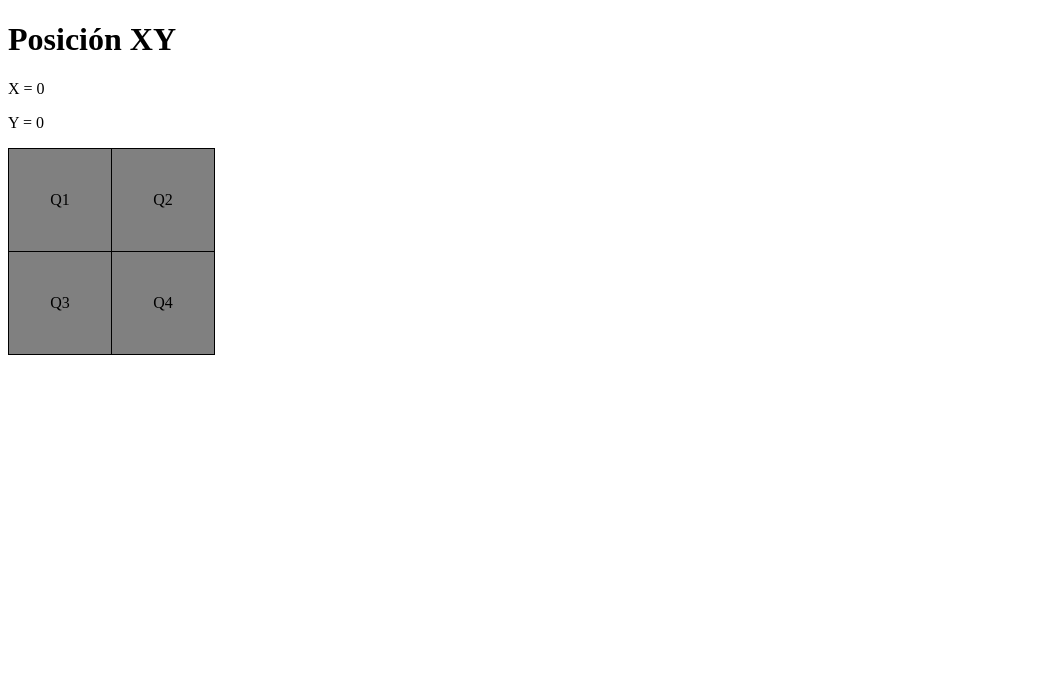
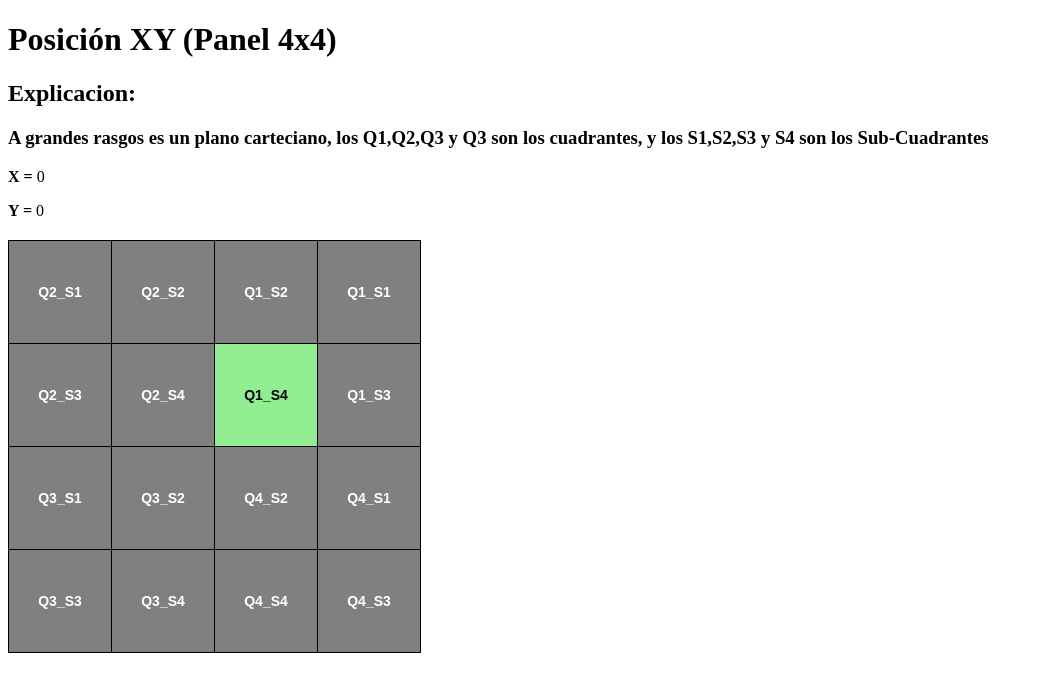
Before and after one commit to Guarisapo/LecturaXY_pagina_LA, a Flask app: page / in a window 1280 px wide. Shown: the top 692 px of the page, without its empty margins (0-1043 px from the left). Run offline with Flask 3, Linux system fonts and the light colour scheme; data that the repository does not hold is empty.

Commit message:
Actualizando repositorio

```diff
--- a/app.py
+++ b/app.py
@@ -1,7 +1,7 @@
 from flask import Flask, render_template
 import socket
 app = Flask(__name__)
-HOST = "172.20.10.2"	## Ip del servidor
+HOST = "192.168.100.116"	## Ip del servidor
 PORT = 12345			## Puerto del servidor
 
 def leer_sensor():
--- a/templates/index.html
+++ b/templates/index.html
@@ -1,63 +1,72 @@
 <!DOCTYPE html>
-<html>
+<html lang="es">
 
 <head>
- <meta http-equiv="refresh" content="2"></meta>
+    <meta charset="utf-8">
+    <meta http-equiv="refresh" content="2">
+    <title>Posición XY - Matriz 4x4</title>
+
     <style>
-	#tabla{border-collapse:collapse;
+        #tabla {
+            border-collapse: collapse;
+            margin-top: 20px;
         }
-	#q1,#q2,#q3,#q4{	/*Varios id con mismas características*/
-		width:100px;
-		height:100px;
-		border:1px solid black;
-		text-align:center;
+        /* Una sola clase para definir el tamaño de los 16 cuadros */
+        .celda {
+            width: 100px;
+            height: 100px;
+            border: 1px solid black;
+            text-align: center;
+            font-family: sans-serif;
+            font-weight: bold;
+            font-size: 14px;
         }
-	#q1{background-color:	/*Cuadrante 1*/
-		{% if ejeX > 0 and ejeY > 0 %}
-			lightblue;
-		{% else %}
-			gray;
-		{% endif %}
+        /* Estado de la Clase */
+        .active {
+            background-color: lightgreen;
         }
-	#q2{background-color:	/*Cuadrante 2*/
-		{% if ejeX > 0 and ejeY < 0 %}
-			lightblue;
-		{% else %}
-			gray;
-		{% endif %}
-		}
-	#q3{background-color:	/*Cuadrante 3*/
-		{% if ejeX < 0 and ejeY > 0 %}
-			lightblue;
-		{% else %}
-			gray;
-		{% endif %}
-		}
-	#q4{background-color:	/*Cuadrante 4*/
-		{% if ejeX < 0 and ejeY < 0 %}
-			lightblue;
-		{% else %}
-			gray;
-		{% endif %}
+        .inactive {
+            background-color: gray;
+            color: #ffffff;
         }
     </style>
+</head>
 
-</head>
 <body>
 
-<h1>Posición XY</h1>
-
-<p>X = {{ ejeX }}</p>
-<p>Y = {{ ejeY }}</p>
+    <h1>Posición XY (Panel 4x4)</h1>
+    <h2>Explicacion:</h2>
+    <h3>A grandes rasgos es un plano carteciano, los Q1,Q2,Q3 y Q3 son los cuadrantes, y los S1,S2,S3 y S4 son los Sub-Cuadrantes</h3>
+    <p><strong>X =</strong> {{ ejeX }}</p>
+    <p><strong>Y =</strong> {{ ejeY }}</p>
 
     <table id="tabla">
-<tr id="cuadros">
-    <td id="q1">Q1</td>
-    <td id="q2">Q2</td>
+        <tr>
+            <td class="celda {% if ejeX >= -10 and ejeX < -5 and ejeY >= 5 and ejeY <= 10 %}active{% else %}inactive{% endif %}">Q2_S1</td>
+            <td class="celda {% if ejeX >= -5  and ejeX < 0  and ejeY >= 5 and ejeY <= 10 %}active{% else %}inactive{% endif %}">Q2_S2</td>
+            <td class="celda {% if ejeX >= 0   and ejeX < 5  and ejeY >= 5 and ejeY <= 10 %}active{% else %}inactive{% endif %}">Q1_S2</td>
+            <td class="celda {% if ejeX >= 5   and ejeX <= 10 and ejeY >= 5 and ejeY <= 10 %}active{% else %}inactive{% endif %}">Q1_S1</td>
         </tr>
+
         <tr>
-    <td id="q3">Q3</td>
-    <td id="q4">Q4</td>
+            <td class="celda {% if ejeX >= -10 and ejeX < -5 and ejeY >= 0 and ejeY < 5 %}active{% else %}inactive{% endif %}">Q2_S3</td>
+            <td class="celda {% if ejeX >= -5  and ejeX < 0  and ejeY >= 0 and ejeY < 5 %}active{% else %}inactive{% endif %}">Q2_S4</td>
+            <td class="celda {% if ejeX >= 0   and ejeX < 5  and ejeY >= 0 and ejeY < 5 %}active{% else %}inactive{% endif %}">Q1_S4</td>
+            <td class="celda {% if ejeX >= 5   and ejeX <= 10 and ejeY >= 0 and ejeY < 5 %}active{% else %}inactive{% endif %}">Q1_S3</td>
+        </tr>
+
+        <tr>
+            <td class="celda {% if ejeX >= -10 and ejeX < -5 and ejeY >= -5 and ejeY < 0 %}active{% else %}inactive{% endif %}">Q3_S1</td>
+            <td class="celda {% if ejeX >= -5  and ejeX < 0  and ejeY >= -5 and ejeY < 0 %}active{% else %}inactive{% endif %}">Q3_S2</td>
+            <td class="celda {% if ejeX >= 0   and ejeX < 5  and ejeY >= -5 and ejeY < 0 %}active{% else %}inactive{% endif %}">Q4_S2</td>
+            <td class="celda {% if ejeX >= 5   and ejeX <= 10 and ejeY >= -5 and ejeY < 0 %}active{% else %}inactive{% endif %}">Q4_S1</td>
+        </tr>
+
+        <tr>
+            <td class="celda {% if ejeX >= -10 and ejeX < -5 and ejeY >= -10 and ejeY < -5 %}active{% else %}inactive{% endif %}">Q3_S3</td>
+            <td class="celda {% if ejeX >= -5  and ejeX < 0  and ejeY >= -10 and ejeY < -5 %}active{% else %}inactive{% endif %}">Q3_S4</td>
+            <td class="celda {% if ejeX >= 0   and ejeX < 5  and ejeY >= -10 and ejeY < -5 %}active{% else %}inactive{% endif %}">Q4_S4</td>
+            <td class="celda {% if ejeX >= 5   and ejeX <= 10 and ejeY >= -10 and ejeY < -5 %}active{% else %}inactive{% endif %}">Q4_S3</td>
         </tr>
     </table>
 
```
Also changed, not shown: README.md, capturas/archivos-base.png (deleted), capturas/vista-base.png (deleted). Lines whose indentation alone changed are shown as unchanged.
